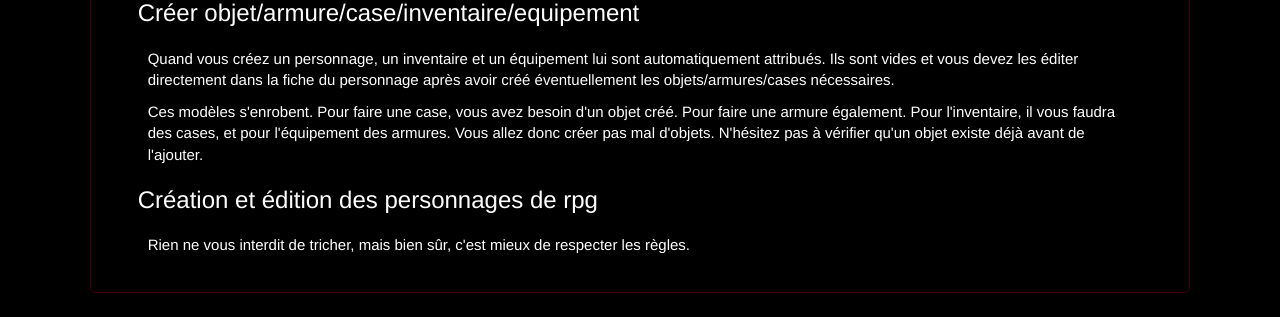
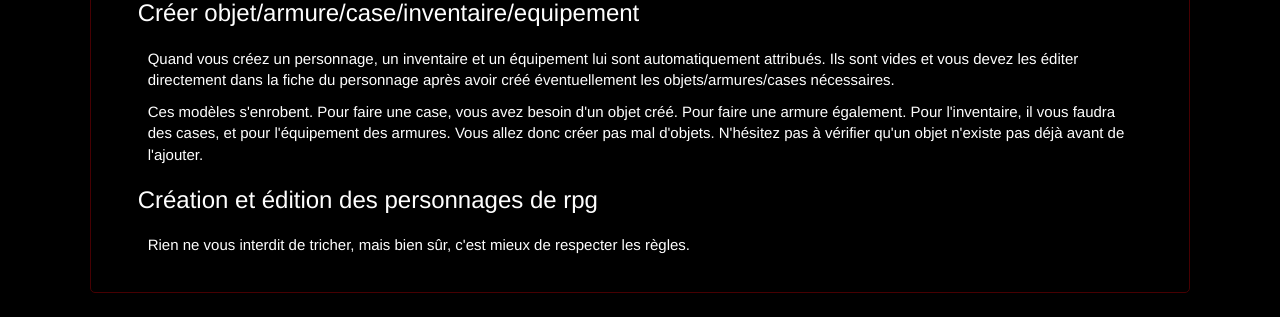
Before and after one commit to Marie-Donnie/firp, a Django app: template fiches/templates/fiches/conseils.html in a window 1280 px wide. Shown: the part 918-1235 px from the top of the page. Run offline with Django 3.2, Linux system fonts and the light colour scheme; the template is opened without the code that fills it, so the values that code supplies are empty; the visitor is signed in with stand-in values (Sample User, id 1); parts of the project's set-up code (start-up, migrations or seed data) failed here and were passed over; some libraries are stand-ins or nearby versions.

Commit message:
Corrected typo

```diff
--- a/fiches/templates/fiches/conseils.html
+++ b/fiches/templates/fiches/conseils.html
@@ -61,7 +61,7 @@ Conseils d'utilisation du registre
 	Quand vous créez un personnage, un inventaire et un équipement lui sont automatiquement attribués. Ils sont vides et vous devez les éditer directement dans la fiche du personnage après avoir créé éventuellement les objets/armures/cases nécessaires.
       </li>
       <li>
-	Ces modèles s'enrobent. Pour faire une case, vous avez besoin d'un objet créé. Pour faire une armure également. Pour l'inventaire, il vous faudra des cases, et pour l'équipement des armures. Vous allez donc créer pas mal d'objets. N'hésitez pas à vérifier qu'un objet existe déjà avant de l'ajouter.
+	Ces modèles s'enrobent. Pour faire une case, vous avez besoin d'un objet créé. Pour faire une armure également. Pour l'inventaire, il vous faudra des cases, et pour l'équipement des armures. Vous allez donc créer pas mal d'objets. N'hésitez pas à vérifier qu'un objet n'existe pas déjà avant de l'ajouter.
       </li>
     </ul>
        <a name="rpg"></a>
```
